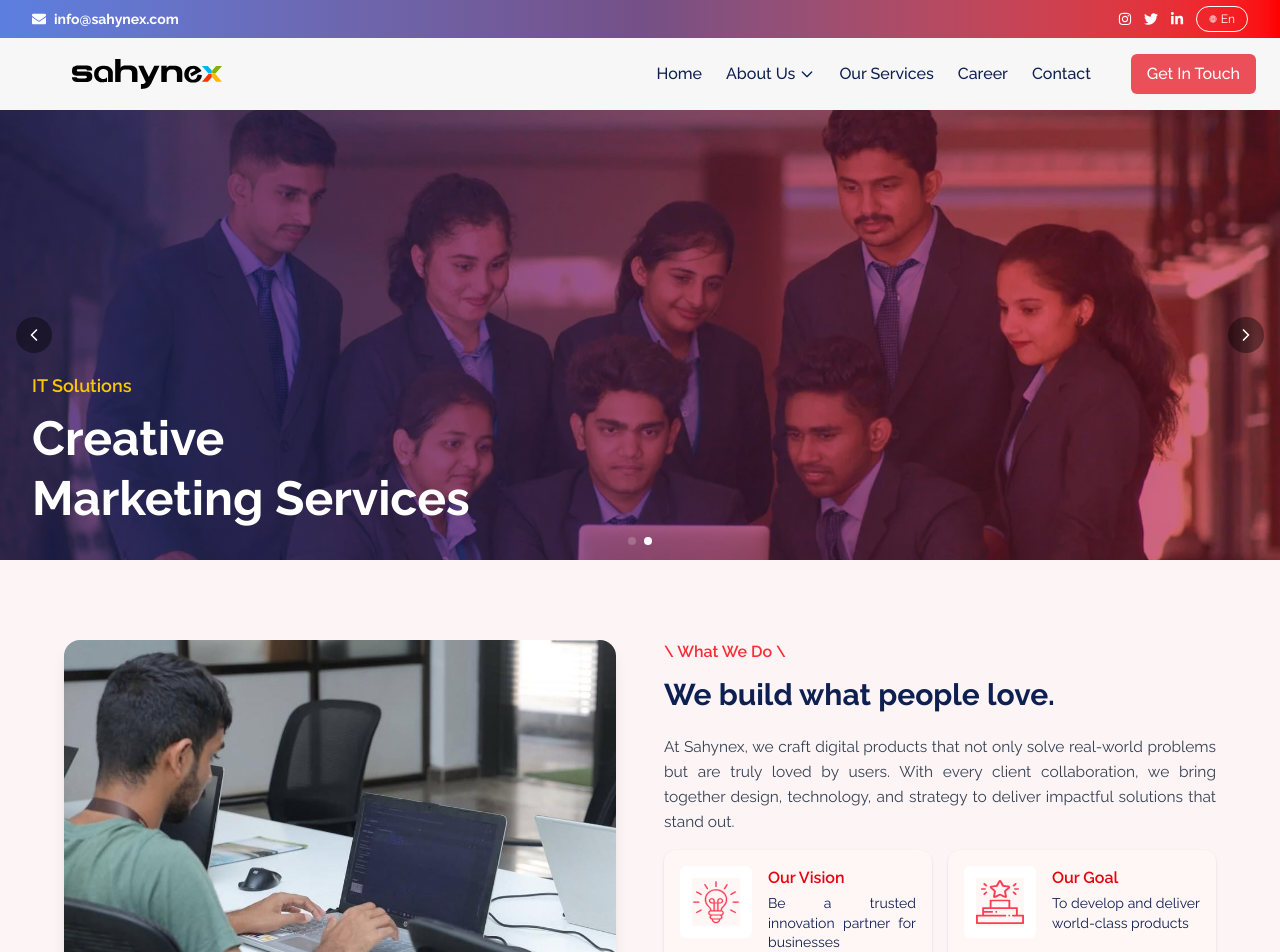
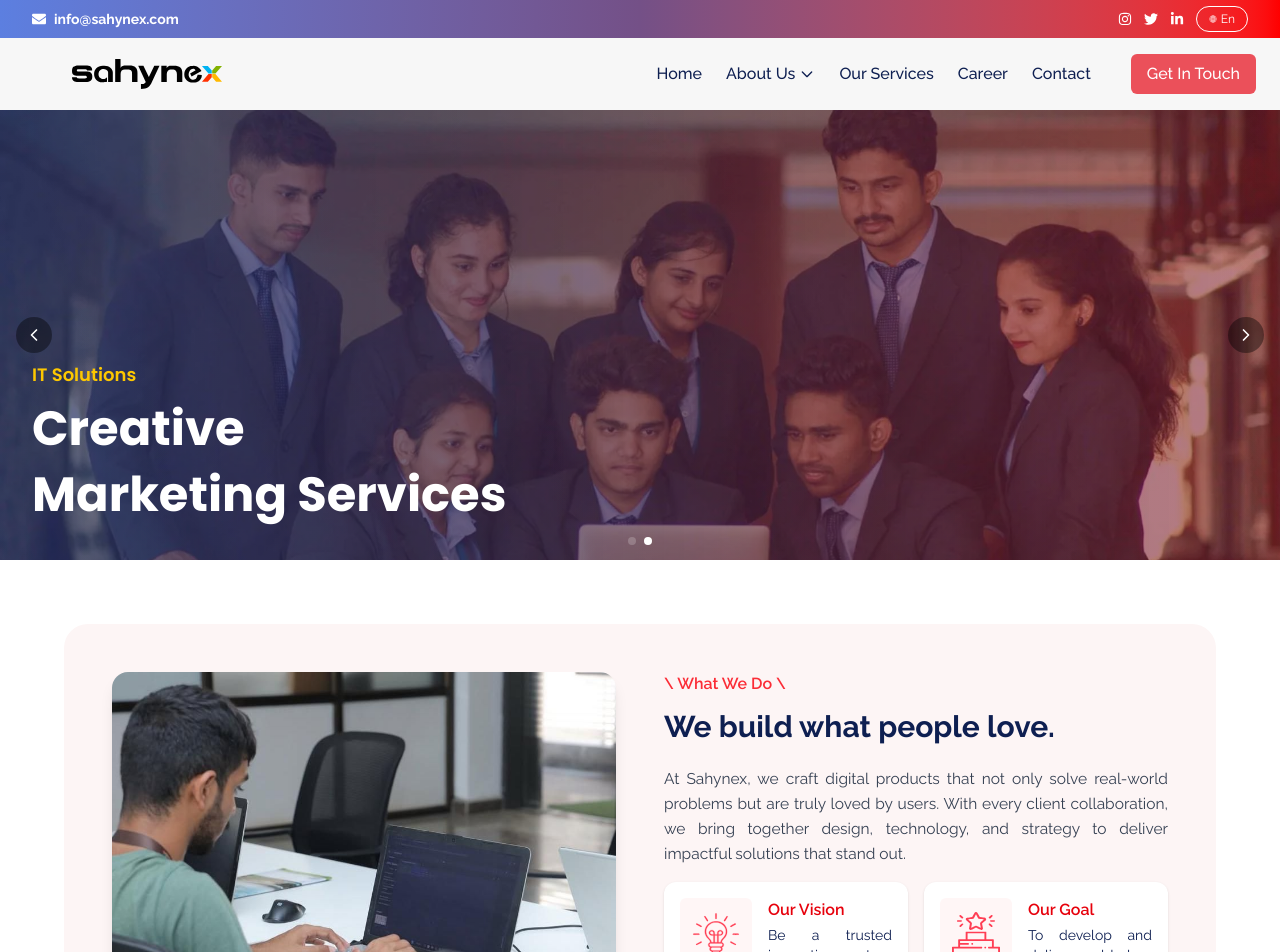
Before and after one commit to sahynex-solution/Sahynex, a Next.js app: page / in a window 1280 px wide. Shown: the top 952 px of the page. Built offline with nearby package versions, Linux system fonts and the light colour scheme.

Commit message:
feats/fix font, image gradient update

```diff
--- a/src/Components/Carousel.tsx
+++ b/src/Components/Carousel.tsx
@@ -68,21 +68,23 @@ const Carousel = () => {
                 className="absolute inset-0"
                 style={{
                   background: `
-                    linear-gradient(259deg, rgba(243,44,66,0.2) 20%, rgba(85,117,236,0.2) 80%),
-                    linear-gradient(to right, rgba(85,117,236,0.4), rgba(252,40,57,0.25))
+                    linear-gradient(259deg, rgba(243,44,66,0.2) 40%, rgba(85,117,236,0.2) 100%),
+                    linear-gradient(to right, rgba(85,117,236,0.4), rgba(252,40,57,0.25)),
+                    linear-gradient(to right, rgba(0, 0, 0, 0.4) 40%, rgba(0, 0, 0, 0.25) 100%)
                     `,
-                  backgroundBlendMode: 'multiply, normal',
+                    backgroundBlendMode: 'multiply, overlay, multiply',
                   }}
               ></div>
+
             </div>
             <div className="absolute inset-0 flex items-end">
-              <div className="p-4 sm:p-8 text-white max-w-full space-y-2">
-                <p className="text-yellow-400 text-sm sm:text-base md:text-lg font-semibold">
+              <div className="p-4 sm:p-8 text-white max-w-full">
+                <p className={"text-yellow-400 text-sm sm:text-base md:text-lg font-semibold leading-snug"} style={{ fontFamily: "var(--font-poppins)" }}>
                   IT Solutions
                 </p>
-                <h1 className="text-xl sm:text-3xl md:text-5xl lg:text-5xl font-bold leading-tight">
+                <h1 className={"text-xl sm:text-3xl md:text-5xl lg:text-5xl font-bold leading-tight leading-snug"} style={{ fontFamily: "var(--font-poppins)" }}>
                   Professional IT <br />
-                  <span className="block">Services for Business</span>
+                  <span className={"block leading-snug"} style={{ fontFamily: "var(--font-poppins)" }}>Services for Business</span>
                 </h1>
               </div>
             </div>
@@ -90,30 +92,50 @@ const Carousel = () => {
         </SwiperSlide>
 
         <SwiperSlide>
+          <div className="relative w-full h-full">
+            {/* Background Image */}
+            <Image
+              src="/images/slide3.jpg"
+              alt="IT Solutions Slide"
+              fill
+              className="object-cover"
+              sizes="(max-width: 640px) 100vw, (max-width: 1024px) 100vw, 100vw"
+              priority
+            />
+
+            {/* Simplified Gradient Overlay */}
             <div
-            className="relative w-full h-full flex items-end text-white"
+                className="absolute inset-0"
                 style={{
                   background: `
-        linear-gradient(259.34deg, rgba(243, 44, 66, 0.24) 17.47%, rgba(85, 117, 236, 0.24) 87.02%),
-        linear-gradient(83.28deg, rgba(85, 117, 236, 0.22) 13.26%, rgba(252, 40, 57, 0.22) 81.36%),
-        linear-gradient(to right, rgba(85,117,236,0.7), rgba(252,40,57,0.3)),
-        linear-gradient(to right, rgba(252,40,57,0.7), rgba(85,117,236,0.3)),
-        url('/images/slide3.jpg')
+                    linear-gradient(259deg, rgba(243,44,66,0.2) 40%, rgba(85,117,236,0.2) 100%),
+                    linear-gradient(to right, rgba(85,117,236,0.4), rgba(252,40,57,0.25)),
+                    linear-gradient(to right, rgba(0, 0, 0, 0.4) 40%, rgba(0, 0, 0, 0.25) 100%)
                     `,
-              backgroundBlendMode: 'multiply, normal, multiply, multiply, normal',
-              backgroundSize: 'cover',
-              backgroundPosition: 'center',
+                    backgroundBlendMode: 'multiply, overlay, multiply',
                   }}
+              ></div>
+
+            <div className="absolute inset-0 flex items-end">
+              <div className="p-4 sm:p-8 text-white max-w-full space-y-2">
+                <p
+                  className="text-yellow-400 text-sm sm:text-base md:text-lg font-semibold leading-snug"
+                  style={{ fontFamily: "var(--font-poppins)" }}
                 >
-            <div className="p-4 sm:p-8 max-w-full space-y-2">
-              <p className="text-yellow-400 text-sm sm:text-base md:text-lg font-semibold">
                   IT Solutions
                 </p>
-              <h1 className="text-xl sm:text-3xl md:text-5xl lg:text-5xl font-bold leading-tight">
+                <h1
+                  className="text-xl sm:text-3xl md:text-5xl lg:text-5xl font-bold leading-snug"
+                  style={{ fontFamily: "var(--font-poppins)" }}
+                >
                   Creative <br />
-                <span className="block">Marketing Services</span>
+                  <span className="block leading-snug" style={{ fontFamily: "var(--font-poppins)" }}>
+                    Marketing Services
+                  </span>
                 </h1>
               </div>
+            </div>
+
           </div>
         </SwiperSlide>
       </Swiper>
--- a/src/Components/ConnectFooter.tsx
+++ b/src/Components/ConnectFooter.tsx
@@ -6,23 +6,34 @@ import Link from "next/link";
 
 const ConnectFooter = () => {
   return (
-    <div className="relative w-full h-[250px] md:h-[300px] font-inter">
+    <div className="relative w h-[250px] md:h-[350px] font-inter">
+      <div className="relative w-full h-full">
+        {/* Background Image */}
+        <Image
+          src="/images/Get_In_Touch.jpg"
+          alt="IT Solutions Slide"
+          fill
+          className="object-cover z-0"
+          sizes="(max-width: 640px) 100vw, (max-width: 1024px) 100vw, 100vw"
+          priority
+        />
+
+        {/* Gradient Overlay */}
         <div
-        className="absolute inset-0"
+          className="absolute inset-0 z-10 pointer-events-none"
           style={{
             background: `
-            linear-gradient(to right, rgba(85,117,236,0.6), rgba(252,40,57,0.3)),
-            linear-gradient(to right, rgba(85,117,236,0.3), rgba(252,40,57,0.2)),
-            linear-gradient(to right, rgba(0,0,0,0.6), rgba(0,0,0,0.3), transparent),
-            url('/images/Get_In_Touch.jpg')
+                    linear-gradient(259deg, rgba(243,44,66,0.2) 40%, rgba(85,117,236,0.2) 100%),
+                    linear-gradient(to right, rgba(85,117,236,0.4), rgba(252,40,57,0.25)),
+                    linear-gradient(to right, rgba(0, 0, 0, 0.4) 40%, rgba(0, 0, 0, 0.25) 100%)
                     `,
-          backgroundBlendMode: 'normal, multiply, normal, normal',
-          backgroundSize: 'cover',
-          backgroundPosition: 'center',
+            backgroundBlendMode: 'multiply, overlay, multiply',
           }}
-      >
-      </div>
+        ></div>
 
+
+
+        {/* Foreground Content */}
         <div className="relative z-20 h-full w-full flex flex-row items-end justify-between px-4 sm:px-6 py-6 text-white gap-x-4">
           <div className="flex flex-col gap-y-2 max-w-xs sm:max-w-md">
             <h2 className="text-lg sm:text-xl font-bold text-yellow-300">
@@ -40,8 +51,10 @@ const ConnectFooter = () => {
               </button>
             </Link>
           </div>
+        </div>
+      </div>
 
-      </div>
+
 
     </div>
   );
--- a/src/Components/MarketSegments.tsx
+++ b/src/Components/MarketSegments.tsx
@@ -29,8 +29,8 @@ const marketData = [
 
 const MarketSegments = () => {
   return (
-    <section className="py-12 px-6 md:px-16 bg-white">
-      <div className="bg-[#FDF5F5] rounded-3xl overflow-hidden p-10 md:p-12 max-w-7xl mx-auto text-center mb-12">
+    <section className="py-4 px-6 md:px-16 bg-white">
+      <div className="bg-white rounded-3xl overflow-hidden p-10 md:p-12 max-w-7xl mx-auto text-center mb-12">
         <div className="flex justify-center mb-3">
           <h4 className="text-3xl font-bold text-[#EB505A] text-center">
             Market Segments
--- a/src/Components/Whatwedo.tsx
+++ b/src/Components/Whatwedo.tsx
@@ -5,8 +5,8 @@ import Link from "next/link";
 const Whatwedo = () => {
   return (
     <div>
-      <section className="bg-[#FDF5F5] py-20 px-6 md:px-16">
-        <div className="max-w-7xl mx-auto grid grid-cols-1 md:grid-cols-2 gap-12 items-stretch">
+      <section className="bg-white py-16 px-6 md:px-16">
+        <div className="bg-[#FDF5F5] rounded-3xl overflow-hidden p-10 md:p-12 max-w-7xl mx-auto grid grid-cols-1 md:grid-cols-2 gap-12 items-stretch">
           <div className="rounded-2xl overflow-hidden shadow-lg h-full">
             <Image
               src="/images/what-we-do.jpg"
@@ -37,8 +37,8 @@ const Whatwedo = () => {
 
             <div className="grid grid-cols-1 sm:grid-cols-2 gap-4 mb-4">
               {/* Our Vision */}
-              <div className="bg-[#FFF6F6] p-4 rounded-xl shadow flex flex-row sm:flex-row items-start gap-4">
-                <div className="bg-white p-3 rounded-md flex-shrink-0">
+              <div className="bg-white p-4 rounded-xl shadow flex flex-row sm:flex-row items-start gap-4">
+                <div className="bg-[#FFF6F6] p-3 rounded-md flex-shrink-0">
                   <Image
                     src="/icons/vision-icon.svg"
                     alt="Our Vision Icon"
@@ -58,8 +58,8 @@ const Whatwedo = () => {
               </div>
 
               {/* Our Goal */}
-              <div className="bg-[#FFF6F6] p-4 rounded-xl shadow flex flex-row sm:flex-row items-start gap-4">
-                <div className="bg-white p-3 rounded-md flex-shrink-0">
+              <div className="bg-white p-4 rounded-xl shadow flex flex-row sm:flex-row items-start gap-4">
+                <div className="bg-[#FFF6F6] p-3 rounded-md flex-shrink-0">
                   <Image
                     src="/icons/goal-icon.svg"
                     alt="Our Goal Icon"
--- /dev/null
+++ b/taliwind.config.js
@@ -0,0 +1,15 @@
+/** @type {import('tailwindcss').Config} */
+module.exports = {
+  content: [
+    "./src/**/*.{js,ts,jsx,tsx,mdx}",
+    "./components/**/*.{js,ts,jsx,tsx,mdx}",
+  ],
+  theme: {
+    extend: {
+      fontFamily: {
+        poppins: ['var(--font-poppins)', 'sans-serif'],
+      },
+    },
+  },
+  plugins: [],
+};
```
Lines whose indentation alone changed are shown as unchanged.
